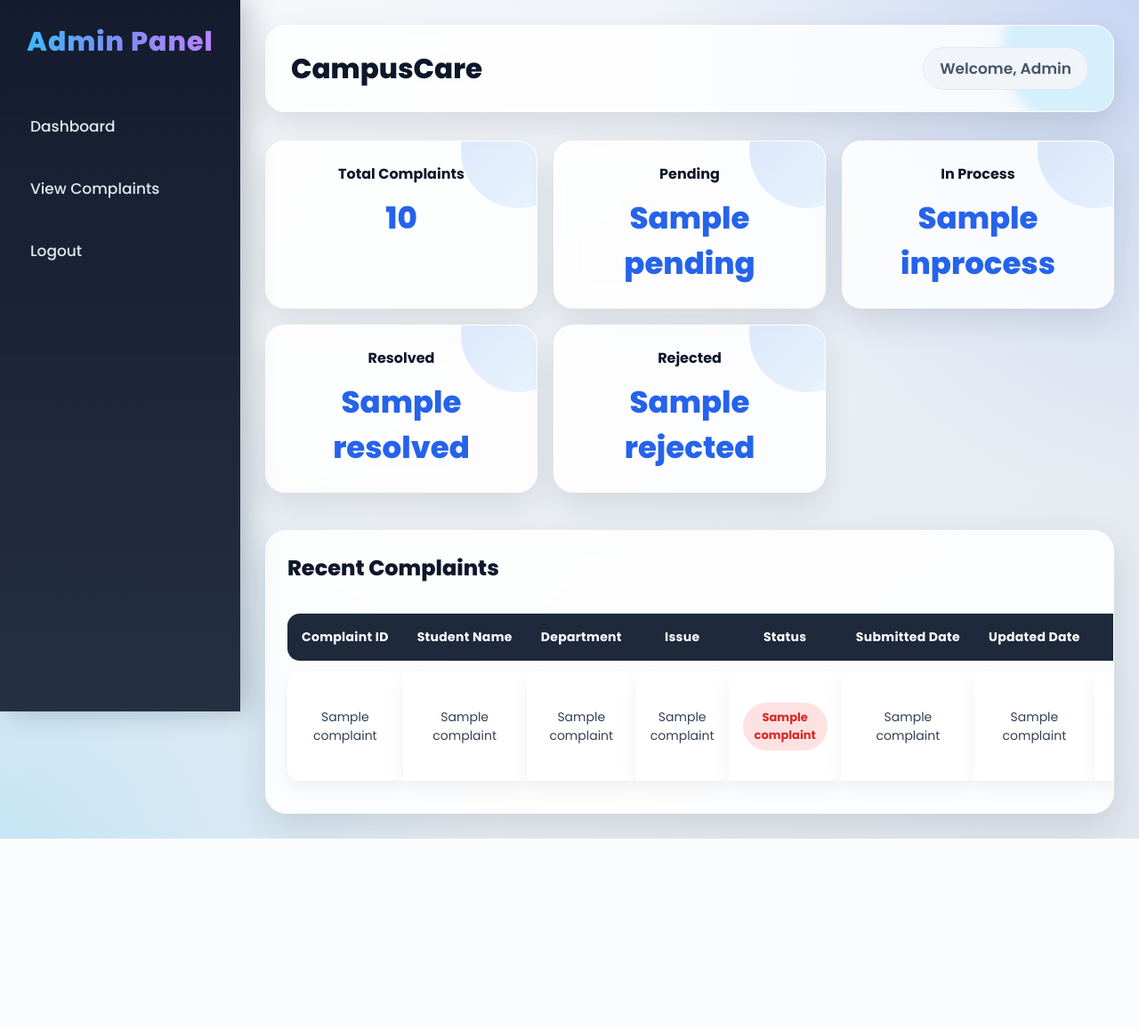
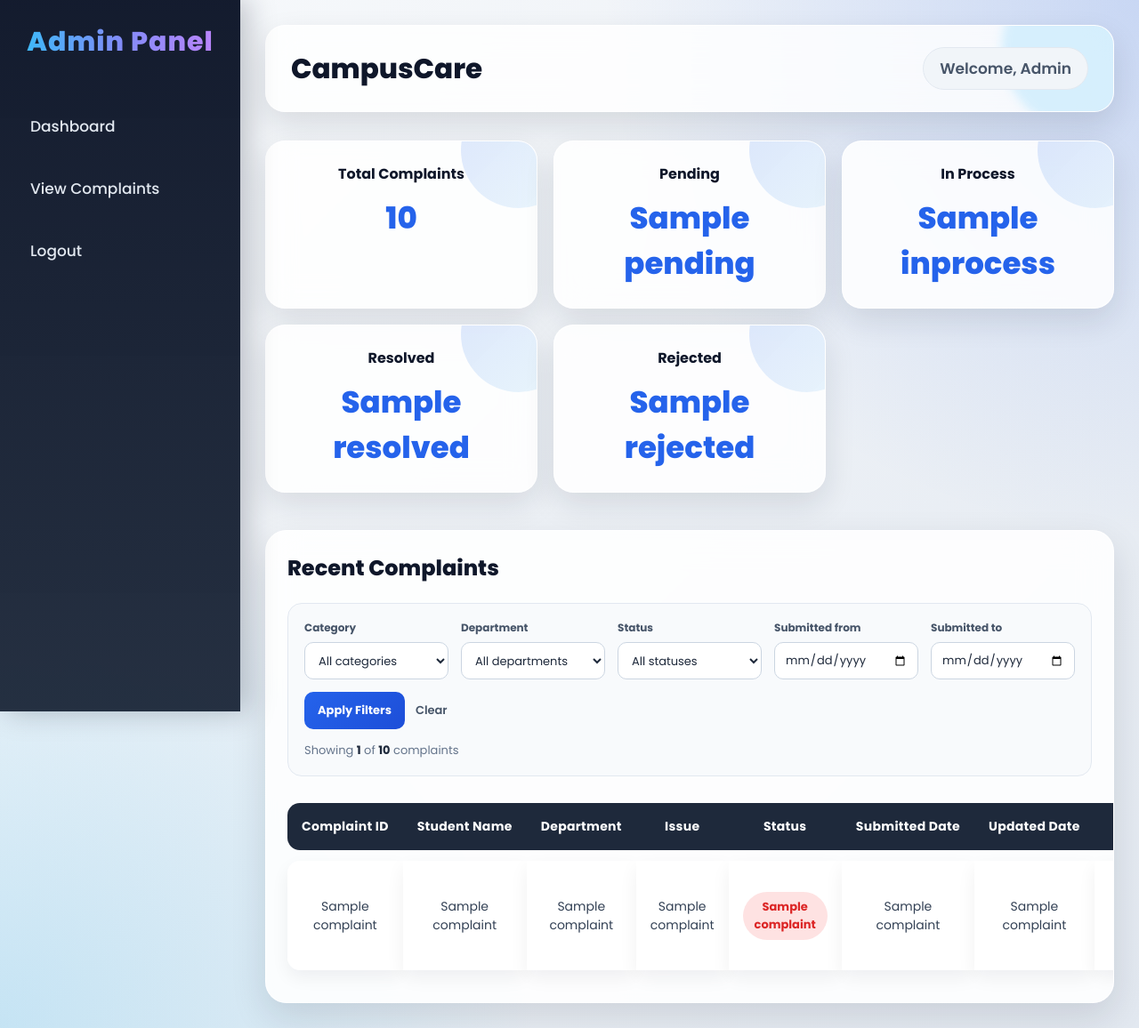
Before and after one commit to isaactintu/CampusCare, a Flask app: template templates/admin.html in a window 1280 px wide. Shown: the whole page at 89% size. Before the commit the page ends 943 px from the top, so only its background shows below. Run offline with Flask 3, Linux system fonts and the light colour scheme; the template is opened without the code that fills it: most values are stand-ins (such as "Sample title", 1, 10 or a date in 2020); parts of the project's set-up code (start-up, migrations or seed data) failed here and were passed over.

Commit message:
Add complaint filters to admin page

```diff
--- a/templates/admin.html
+++ b/templates/admin.html
@@ -168,6 +168,62 @@
                 Recent Complaints
             </h2>
 
+            <form class="complaint-filters" method="GET" action="/admin">
+                <div class="filter-field">
+                    <label for="category-filter">Category</label>
+                    <select id="category-filter" name="category">
+                        <option value="">All categories</option>
+                        {% for category in categories %}
+                            <option value="{{ category }}" {% if selected_category == category %}selected{% endif %}>
+                                {{ category }}
+                            </option>
+                        {% endfor %}
+                    </select>
+                </div>
+
+                <div class="filter-field">
+                    <label for="department-filter">Department</label>
+                    <select id="department-filter" name="department">
+                        <option value="">All departments</option>
+                        {% for department in departments %}
+                            <option value="{{ department }}" {% if selected_department == department %}selected{% endif %}>
+                                {{ department }}
+                            </option>
+                        {% endfor %}
+                    </select>
+                </div>
+
+                <div class="filter-field">
+                    <label for="status-filter">Status</label>
+                    <select id="status-filter" name="status">
+                        <option value="">All statuses</option>
+                        {% for status in ['Pending', 'In Process', 'Resolved', 'Rejected'] %}
+                            <option value="{{ status }}" {% if selected_status == status %}selected{% endif %}>
+                                {{ status }}
+                            </option>
+                        {% endfor %}
+                    </select>
+                </div>
+
+                <div class="filter-field">
+                    <label for="date-from-filter">Submitted from</label>
+                    <input id="date-from-filter" type="date" name="date_from" value="{{ date_from }}">
+                </div>
+
+                <div class="filter-field">
+                    <label for="date-to-filter">Submitted to</label>
+                    <input id="date-to-filter" type="date" name="date_to" value="{{ date_to }}">
+                </div>
+
+                <div class="filter-actions">
+                    <button class="filter-button" type="submit">Apply Filters</button>
+                    <a class="clear-filters" href="/admin">Clear</a>
+                </div>
+
+                <p class="filter-count">
+                    Showing <strong>{{ filtered_count }}</strong> of <strong>{{ total }}</strong> complaints
+                </p>
+            </form>
 
             <table>
 
@@ -428,6 +484,14 @@
 
                     </tr>
 
+
+                    {% else %}
+
+                    <tr>
+                        <td class="no-complaints" colspan="8">
+                            No complaints match the selected filters.
+                        </td>
+                    </tr>
 
                     {% endfor %}
 
```
